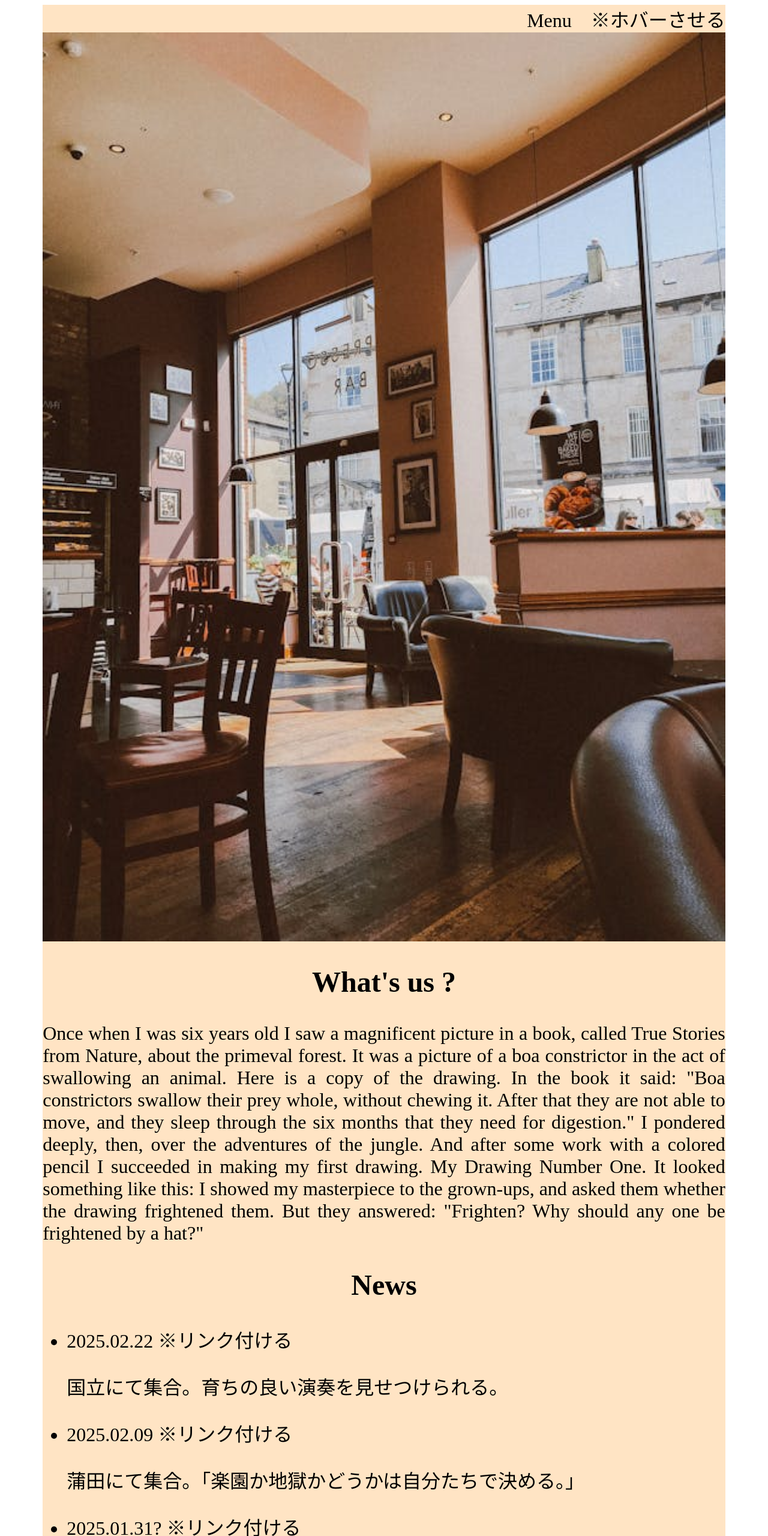
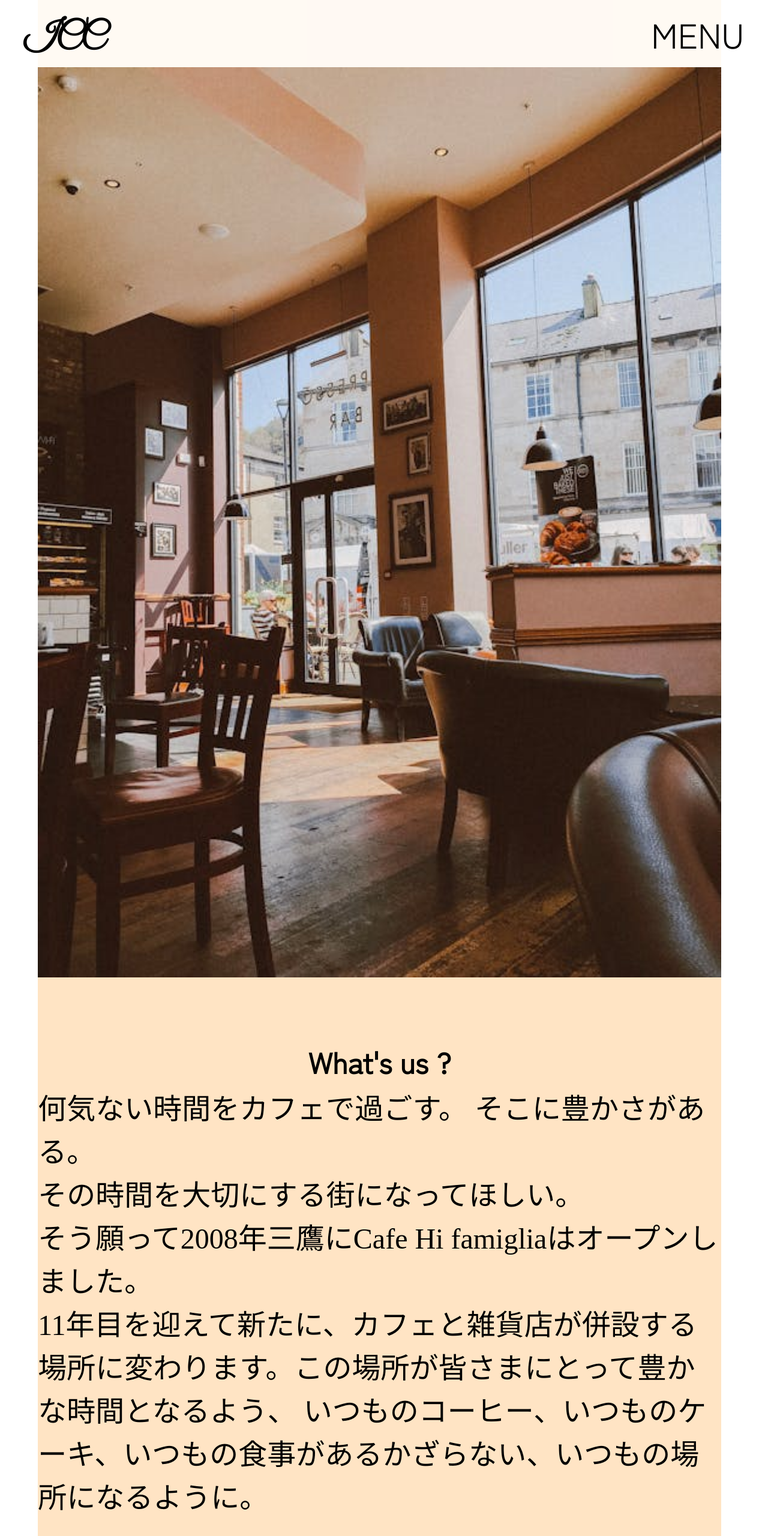
Before and after one commit to hiroto-ito/hiroto-ito.github.io, a plain HTML site: page index.html in a window 1280 px wide. Shown: the top 2560 px of the page at 60% size. Drawn offline with Linux system fonts and the light colour scheme; a web font is replaced by a local one.

Commit message:
フォント、ヘッダー（デザイン、浮かし）等

```diff
--- a/index.html
+++ b/index.html
@@ -2,29 +2,39 @@
 
 <head>
     <title>ICC ~イケてるコミュニティセンター！~</title>
+    <link rel="stylesheet" href="reset.css">
     <link rel="stylesheet" href="style.css">
+    <style>
+        @import url('https://fonts.googleapis.com/css2?family=Great+Vibes&display=swap');
+        @import url('https://fonts.googleapis.com/css2?family=Zen+Kaku+Gothic+New&display=swap');
+        @import url('https://fonts.googleapis.com/css2?family=Kaisei+Opti&display=swap');
+    </style>
 </head>
 
 <body>
+    <header>
+        <div id="headerBox">
+            <!-- 1 -->
+            <a href="/" class="logo">ICC</a>
+            <!-- 2 -->
+            <button class="toggle_btn">
+                <span></span>
+            </button>
+        </div>
+    </header>
     <div id="main_con">
-        <header>Menu　※ホバーさせる</header>
         <div id="KeyV">
             <img class="KeyV00" src="img/top00.png">
         </div>
 
         <div id="exp">
             <h2>What's us ?</h2>
-            <p>Once when I was six years old I saw a magnificent picture in a book, called True Stories from Nature,
-                about the primeval forest. It was a picture of a boa constrictor in the act of swallowing an animal.
-                Here is a
-                copy of the drawing.
-                In the book it said: "Boa constrictors swallow their prey whole, without chewing it. After that they are
-                not
-                able to move, and they sleep through the six months that they need for digestion."
-                I pondered deeply, then, over the adventures of the jungle. And after some work with a colored pencil I
-                succeeded in making my first drawing. My Drawing Number One. It looked something like this:
-                I showed my masterpiece to the grown-ups, and asked them whether the drawing frightened them.
-                But they answered: "Frighten? Why should any one be frightened by a hat?"
+            <p>
+                何気ない時間をカフェで過ごす。 そこに豊かさがある。<br>
+                その時間を大切にする街になってほしい。<br>
+                そう願って2008年三鷹にCafe Hi famigliaはオープンしました。<br>
+                11年目を迎えて新たに、カフェと雑貨店が併設する場所に変わります。この場所が皆さまにとって豊かな時間となるよう、
+                いつものコーヒー、いつものケーキ、いつもの食事があるかざらない、いつもの場所になるように。
             </p>
         </div>
 
@@ -51,7 +61,7 @@
 
         <div class="fotter-wrap">
             <section class="f-sec00">
-                <p>ICC</p>
+                <p class="logo">ICC</p>
                 <img class="fotter_logo" src="img/IGlogo.png">
             </section>
             <a href="/policy/">個人情報保護方針</a>
--- /dev/null
+++ b/reset.css
@@ -0,0 +1,127 @@
+*,
+*::before,
+*::after {
+    margin: 0;
+    padding: 0;
+    box-sizing: border-box
+}
+
+:where([hidden]:not([hidden='until-found'])) {
+    display: none !important
+}
+
+:where(html) {
+    -webkit-text-size-adjust: none;
+    color-scheme: dark light;
+    tab-size: 2;
+    scrollbar-gutter: stable
+}
+
+:where(html:has(dialog:modal[open])) {
+    overflow: clip
+}
+
+@media (prefers-reduced-motion:no-preference) {
+    :where(html:focus-within) {
+        scroll-behavior: smooth
+    }
+}
+
+:where(body) {
+    line-height: 1.5;
+    font-family: system-ui, sans-serif;
+    -webkit-font-smoothing: antialiased
+}
+
+:where(button) {
+    all: unset
+}
+
+:where(input, button, textarea, select) {
+    font: inherit;
+    color: inherit
+}
+
+:where(textarea) {
+    resize: vertical;
+    resize: block
+}
+
+:where(button, label, select, summary, [role='button'], [role='option']) {
+    cursor: pointer
+}
+
+:where(:disabled) {
+    cursor: not-allowed
+}
+
+:where(label:has(>input:disabled), label:has(+input:disabled)) {
+    cursor: not-allowed
+}
+
+:where(a) {
+    color: inherit;
+    text-underline-offset: .2ex
+}
+
+:where(ul, ol) {
+    list-style: none
+}
+
+:where(img, svg, video, canvas, audio, iframe, embed, object) {
+    display: block
+}
+
+:where(img, picture, svg, video) {
+    max-inline-size: 100%;
+    block-size: auto
+}
+
+:where(p, h1, h2, h3, h4, h5, h6) {
+    overflow-wrap: break-word
+}
+
+:where(h1, h2, h3) {
+    line-height: calc(1em + 0.5rem);
+    text-wrap: balance
+}
+
+:where(hr) {
+    border: none;
+    border-block-start: 1px solid;
+    color: inherit;
+    block-size: 0;
+    overflow: visible
+}
+
+:where(dialog) {
+    border: none;
+    background: none;
+    inset: unset;
+    max-width: unset;
+    max-height: unset
+}
+
+:where(dialog:not([open])) {
+    display: none !important
+}
+
+:where(:focus-visible) {
+    outline: 3px solid CanvasText;
+    box-shadow: 0 0 0 5px Canvas;
+    outline-offset: 1px
+}
+
+:where(:focus-visible, :target) {
+    scroll-margin-block: 8vh
+}
+
+:where(.visually-hidden:not(:focus-within, :active)) {
+    clip-path: inset(50%) !important;
+    height: 1px !important;
+    width: 1px !important;
+    overflow: hidden !important;
+    position: absolute !important;
+    white-space: nowrap !important;
+    border: 0 !important
+}
--- a/style.css
+++ b/style.css
@@ -1,35 +1,71 @@
 body {
     font-size: 32px;
 }
+p {
+    font-size: 1.5em;
+    font-family: "Kaisei Opti", serif;
+    /* font-family: "Zen Kaku Gothic New", sans-serif; */
+}
 
+/* ヘッダー */
+#headerBox {
+    width: 100%;
+    position: fixed;
+    font-size: 1.8em;
+    height: 7rem;
+    padding-top: 21px; /* 手動… */
+    padding-left: 2.5rem; /* 手動… */
+    background: rgba(255, 255, 255, 0.8); /* debug */
+}
+.logo {
+    font-family: "Great Vibes", serif;
+    font-weight: 600;
+    text-decoration: none;
+    color: black;
+
+}
+.toggle_btn {
+    position: absolute;
+    z-index: 999;
+    top: 50%;
+    right: 2.5rem;
+    display: block;
+    cursor: pointer;
+    transform: translateY(-50%);
+}
+.toggle_btn span::before {
+    font-family: "Zen Kaku Gothic New", sans-serif;
+    content: "MENU";
+}
+
+
+/* main1 */
 #main_con {
     width: 90%;
     margin: 0 auto;
     background-color: bisque;
+    padding-top: 7rem;/* same as header height */
 }
-
-header {
-    text-align: right;
+h2 {
+    text-align: center;
+    margin: 7rem 0 1rem 0;
+    font-family: "Zen Kaku Gothic New", sans-serif;
 }
 .KeyV00 {
     width: 100%;
 }
-h2 {
-    text-align: center;
-}
-p {
-    text-align: justify;
-}
 
+/* フッター */
 .fotter-wrap {
     background-color: aqua;
+    text-align: center;
+    margin-top: 7rem;
 }
 .f-sec00 {
     display: flex;
     justify-content: space-between;
 }
 .f-sec00 p {
-    color: brown;
     font-size: 72px;
 }
 .fotter_logo {
```
